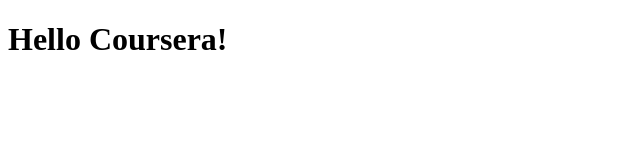
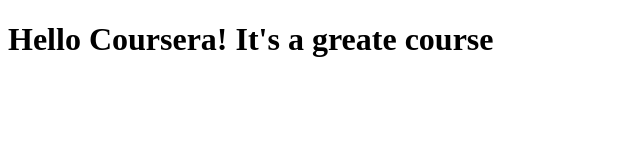
Before and after one commit to s21206/coursera, a plain HTML site: page site/index.html in a window 1280 px wide. Shown: the whole page, without its empty margins (0-640 px from the left). Drawn offline with Linux system fonts and the light colour scheme.

Commit message:
small changes

```diff
--- a/site/index.html
+++ b/site/index.html
@@ -6,6 +6,6 @@
 	<title>Hello Coursera</title>
 </head>
 <body>
-<h1> Hello Coursera! </h1>
+<h1> Hello Coursera! It's a greate course</h1>
 </body>
 </html>
```
